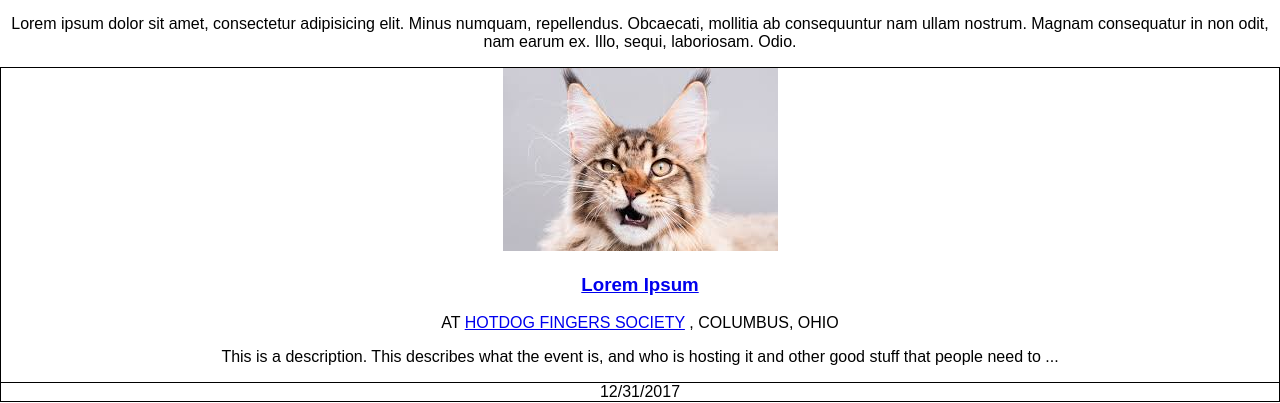
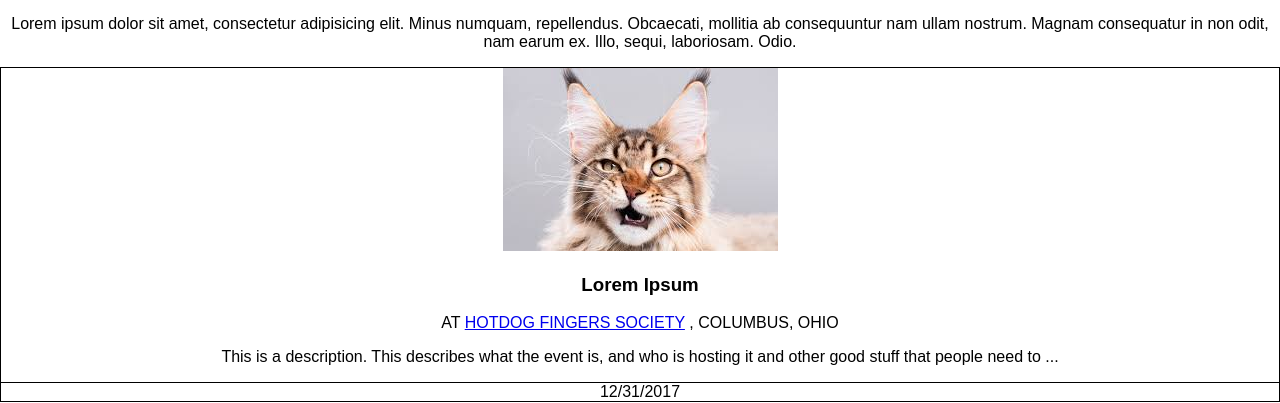
Before and after one commit to chingu-voyage3/bears-12, a React (Create React App) app in the folder client/: page / in a window 1280 px wide. Shown: the part 289-692 px from the top of the page. Built offline with nearby package versions, Linux system fonts and the light colour scheme.

Commit message:
Added a basic profile

```diff
--- a/client/src/components/Opportunity.js
+++ b/client/src/components/Opportunity.js
@@ -4,6 +4,7 @@ import Example from '../img/download.jpeg'
 
 const Opportunity = (props) => {
     const mockData = {
+      opportunityId: 1,
       title: 'Lorm Ipsum',
       nonProfit: 'Hotdog Fingers Society',
       startDate: '12/30/2017 12:00:00 AM',
--- a/client/src/components/OpportunityCard.js
+++ b/client/src/components/OpportunityCard.js
@@ -6,8 +6,8 @@ import image from '../img/download.jpeg'
 const OpportunityCard = (props) => {
   return (
     <div style={ {border: 'solid 1px black'}}>
-      <img src={image} alt=""/>
-      <h3><Link to={"/opportunity/"+props.data.opportunityid}>{props.data.title}</Link></h3>
+      <Link to={"/opportunity/"+props.data.id}><img src={image} alt=""/></Link>
+      <h3>{props.data.title}</h3>
       <span style={ { display: 'block'} }>AT <Link to={"/profile/"+props.data.userid}>{props.data.nonProfit.toUpperCase()}</Link> , {props.data.location.toUpperCase()} </span>
       <p>{props.data.description.slice(0, 120).concat('...')}</p>
       <span style={ {display: 'block', borderTop: '1px solid black' } }>{props.data.startDate}</span>
--- /dev/null
+++ b/client/src/components/Profile.js
@@ -0,0 +1,17 @@
+import React from 'react'
+import PropTypes from 'prop-types'
+import { Link } from 'react-router-dom';
+import image from '../img/download.jpeg'
+
+const Profile = (props) => {
+  return (
+    <div style={ {border: 'solid 1px black'}}>
+      <img src={image} alt=""/>
+      <h3>{props.data.name}</h3>
+      <span style={ { display: 'block'} }>AT {props.data.location.address} </span>
+      <p>{props.data.description}</p>
+    </div>
+  )
+}
+
+export default Profile
--- a/client/src/config/routes.js
+++ b/client/src/config/routes.js
@@ -18,7 +18,7 @@ const getRoutes = (store) => (
         <Route exact={true} path='/join' component={JoinContainer} />
         <Route exact={true} path='/search' component={SearchContainer} />
         <Route exact={true} path='/profile/:userid' component={ProfileContainer} />
-        <Route path='/opportunity' component={OpportunityContainer}></Route>
+        <Route exact={true} path='/opportunity/:opportunityid' component={OpportunityContainer}></Route>
         <Route render={() => <Redirect to='/' />} />
       </Switch>
     </App>
--- a/client/src/container/ProfileContainer.js
+++ b/client/src/container/ProfileContainer.js
@@ -1,11 +1,12 @@
 import React, { Component } from 'react';
+import Profile from "../components/Profile.js";
 
 /**
  * ProfileContainer
  */
 export class ProfileContainer extends Component { // eslint-disable-line react/prefer-stateless-function
   render() {
-    const mockData = {
+    const mockData = [{
       name: 'Hotdog Fingers Society',
       userType: 'Non-Profit',
       description: 'Lorem ipsum dolor sit amet, consectetur adipisicing elit. A quod, officia expedita aliquid vero dolorum, veritatis perferendis illum esse dicta nulla aspernatur earum itaque dolorem id distinctio, voluptatibus voluptatem nesciunt!',
@@ -15,10 +16,14 @@ export class ProfileContainer extends Component { // eslint-disable-line react/p
         long: 0
       },
       userid: 1
-    }
+    }];
     return (
       <div>
-        blah
+        {
+          mockData.map((data, idx) => {
+            return <Profile key={idx} data={data} />
+          })
+        }
       </div>
     );
   }
```
